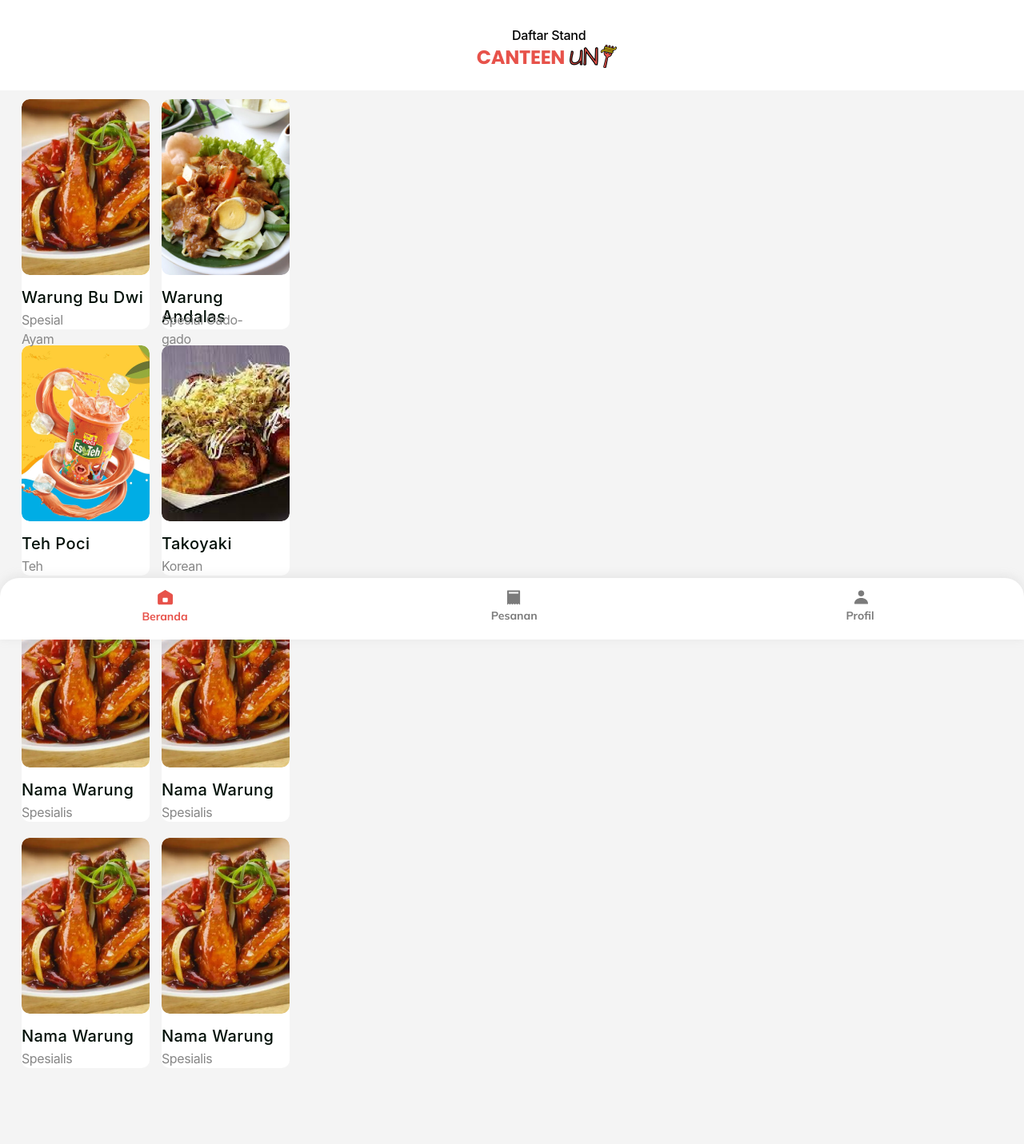
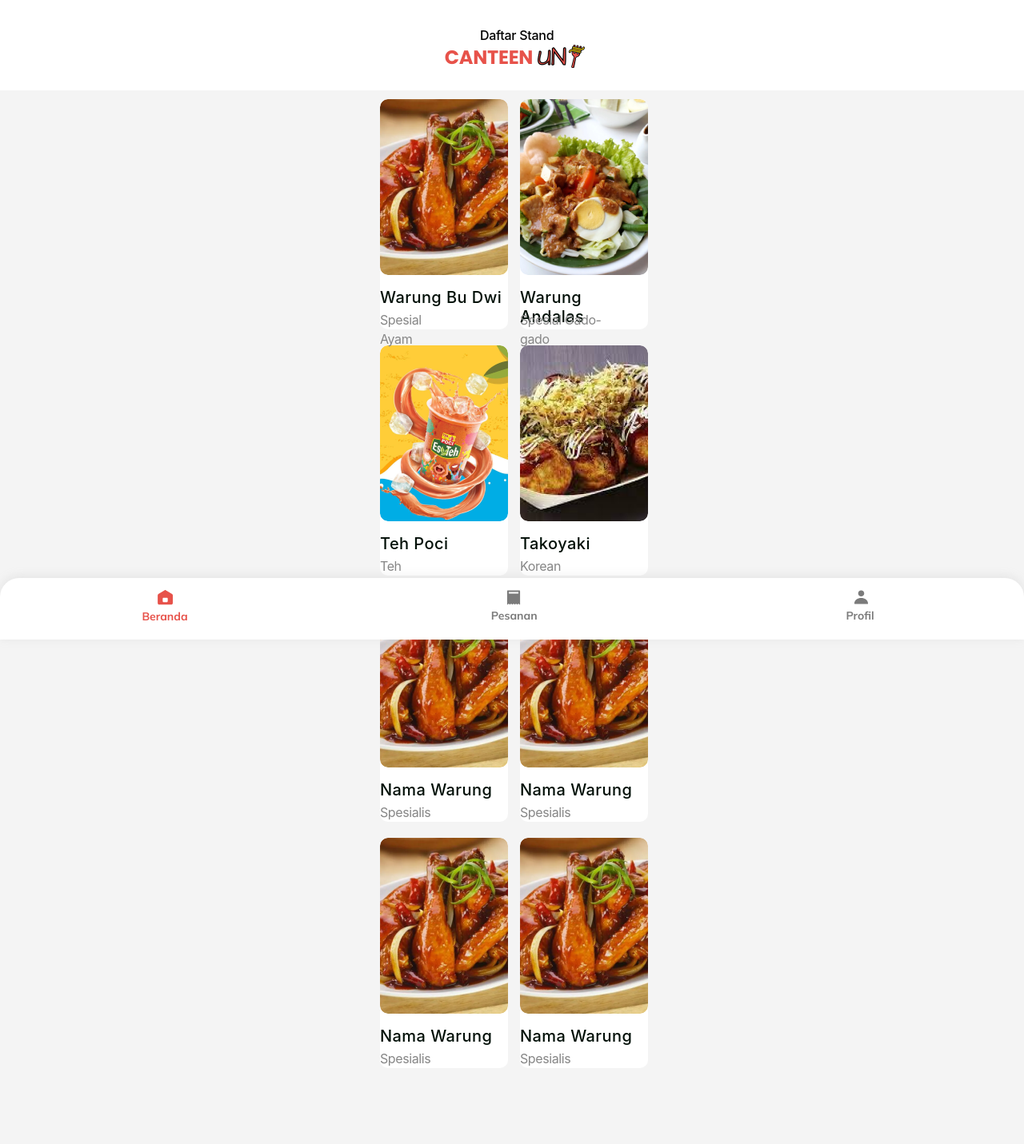
Before and after one commit to canteenuny/canteenuny.github.io, a PHP site: page / in a window 1280 px wide. Shown: the whole page at 80% size. Run offline with PHP 8.4, Linux system fonts and the light colour scheme; some web fonts are replaced.

Commit message:
css coba

```diff
--- a/index.css
+++ b/index.css
@@ -158,9 +158,8 @@ body {
 }
 .stand {
   position: absolute;
-  align-items: center;
   top: 124px;
-  left: 27px;
+  left: calc(50% - 165px);
   width: 335px;
   height: 1212px;
 }
@@ -172,6 +171,7 @@ body {
 }
 .daftar-stand {
   top: 34px;
+  left: calc(50% - 40px);
   font-weight: 500;
 }
 .canteen {
@@ -192,7 +192,7 @@ body {
 .group-div {
   position: fixed;
   top: 54px;
-  left: calc(50% - 50px);
+  left: calc(50% - 90px);
   width: 181px;
   height: 31px;
   font-size: 24px;
```
